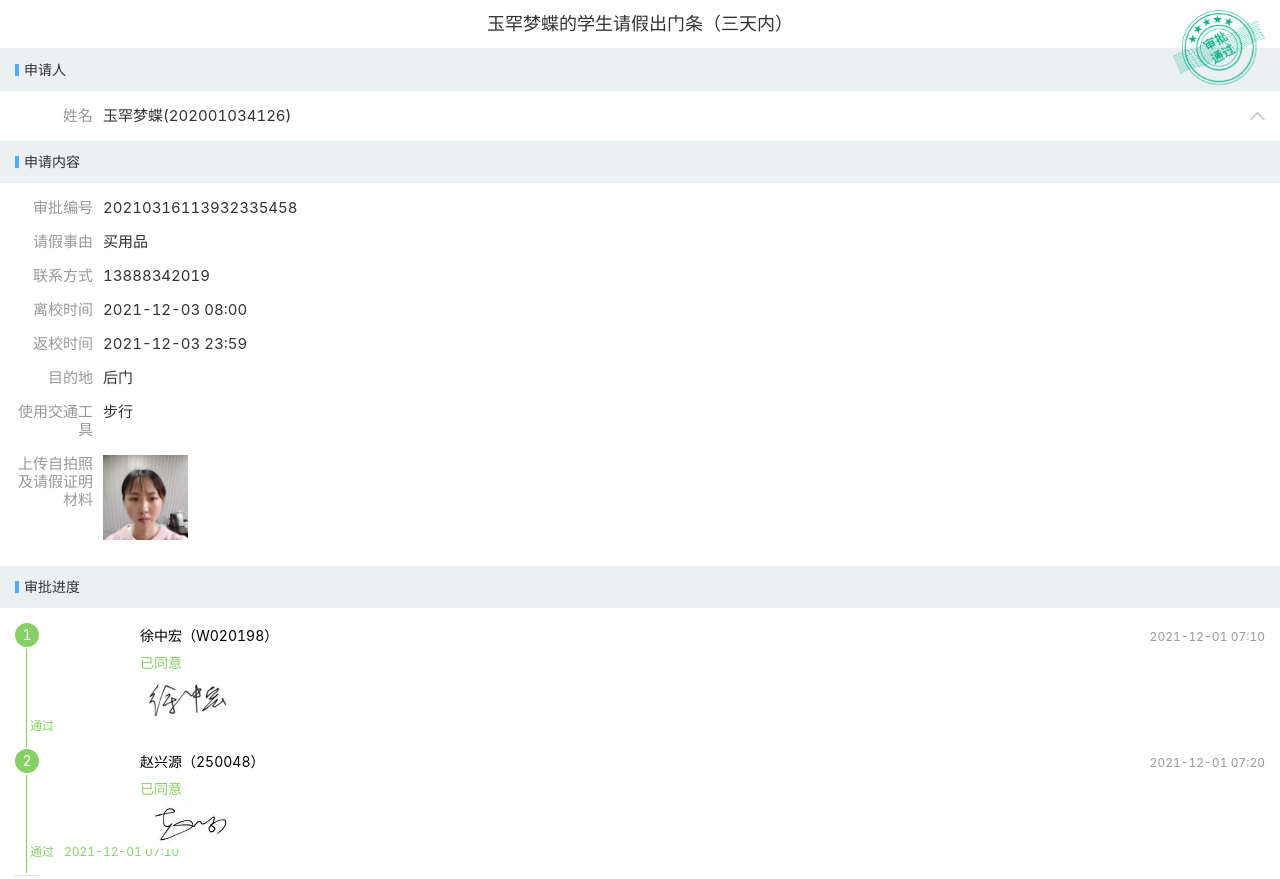
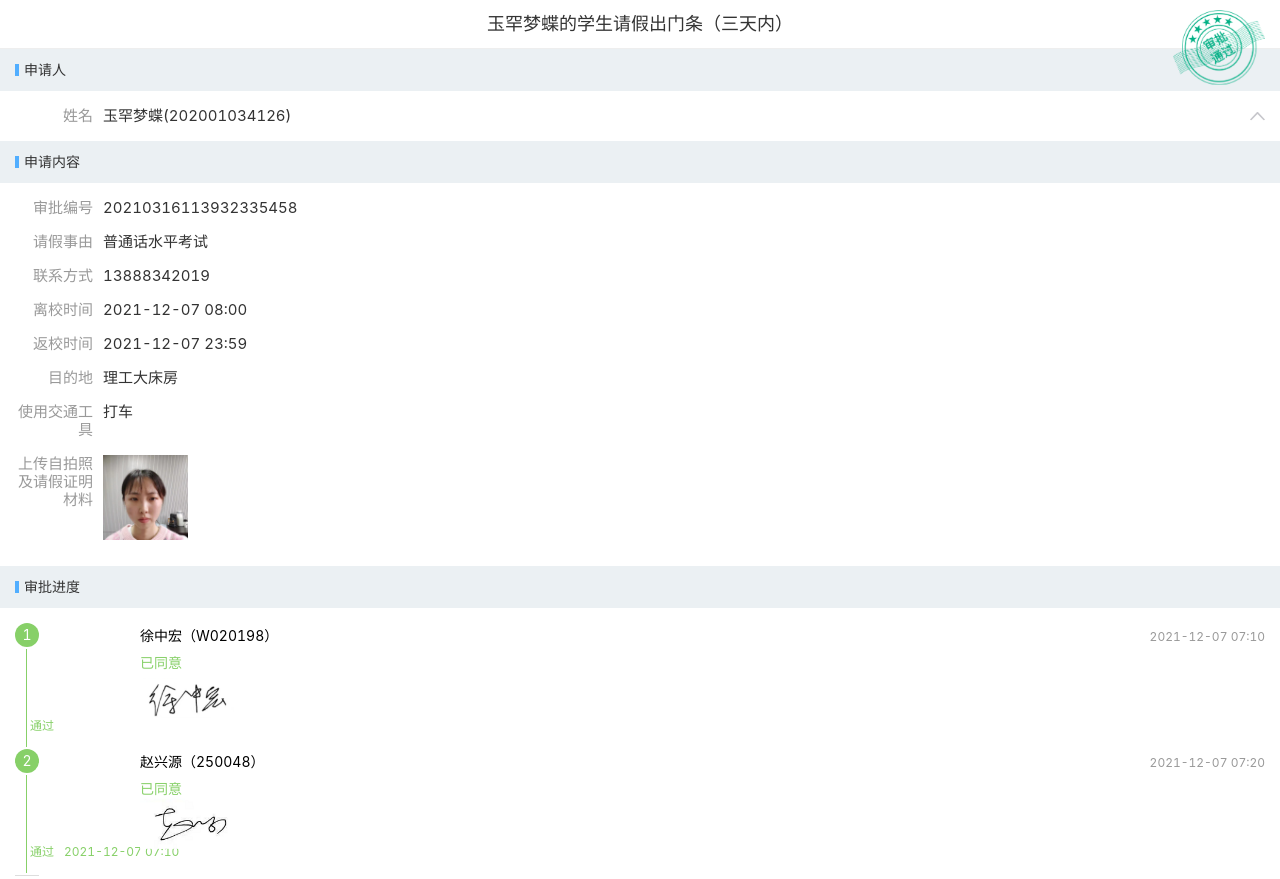
Before and after one commit to yibanjiatiao1/31, a plain HTML site: page index.html in a window 1280 px wide. Shown: the top 879 px of the page. Drawn offline with Linux system fonts and the light colour scheme; a script that the page names is missing.

Commit message:
Update index.html

```diff
--- a/index.html
+++ b/index.html
@@ -119,7 +119,7 @@
          <div class="hx-detail-item">
           <span class="hx-detail-item-label">请假事由</span>
           <div class="hx-detail-item-field">
-           买用品          </div>
+           普通话水平考试          </div>
          </div>
          <div class="hx-detail-item">
           <span class="hx-detail-item-label">联系方式</span>
@@ -129,22 +129,22 @@
          <div class="hx-detail-item">
           <span class="hx-detail-item-label">离校时间</span>
           <div class="hx-detail-item-field">
-           2021-12-03 08:00          </div>
+           2021-12-07 08:00          </div>
          </div>
          <div class="hx-detail-item">
           <span class="hx-detail-item-label">返校时间</span>
           <div class="hx-detail-item-field">
-           2021-12-03 23:59          </div>
+           2021-12-07 23:59          </div>
          </div>
          <div class="hx-detail-item">
           <span class="hx-detail-item-label">目的地</span>
           <div class="hx-detail-item-field">
-           后门          </div>
+           理工大床房          </div>
          </div>
          <div class="hx-detail-item">
           <span class="hx-detail-item-label">使用交通工具</span>
           <div class="hx-detail-item-field">
-           步行          </div>
+           打车          </div>
          </div>
          <div class="hx-detail-item">
           <span class="hx-detail-item-label">上传自拍照及请假证明材料</span>
@@ -176,7 +176,7 @@
             <div class="nodeapprover___1KJaE" style="margin-top: 0px;">
              <div>
               <div>
-               徐中宏（W020198）               <span class="workTime___PJH95">2021-12-01 07:10</span>
+               徐中宏（W020198）               <span class="workTime___PJH95">2021-12-07 07:10</span>
               </div>
               <div class="approverOpinion___3xcsE">
                <span style="color: rgb(135, 208, 104);">已同意</span>
@@ -193,7 +193,7 @@
           <div class="flownode___1GTd6 node2___1yk73">
            <div class="nodestate___Npp7u">
             <span>通过</span>
-            <span class="stateTime___2bJzR"> 2021-12-01 07:10</span>
+            <span class="stateTime___2bJzR"> 2021-12-07 07:10</span>
            </div>
            <div class="nodeleft___2q7Sg">
             <span class="nodeindex___Cya0J">2</span>
@@ -202,7 +202,7 @@
             <div class="nodeapprover___1KJaE" style="margin-top: 0px;">
              <div>
               <div>
-                赵兴源（250048）               <span class="workTime___PJH95"> 2021-12-01 07:20</span>
+                赵兴源（250048）               <span class="workTime___PJH95"> 2021-12-07 07:20</span>
               </div>
               <div class="approverOpinion___3xcsE">
                <span style="color: rgb(135, 208, 104);">已同意</span>
```
